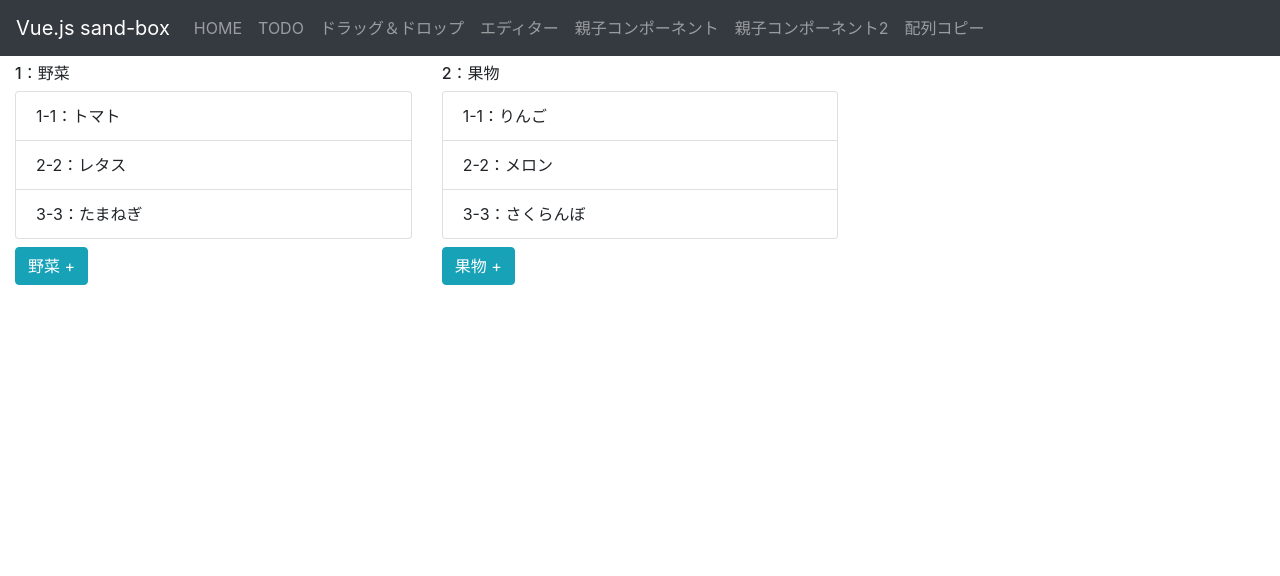
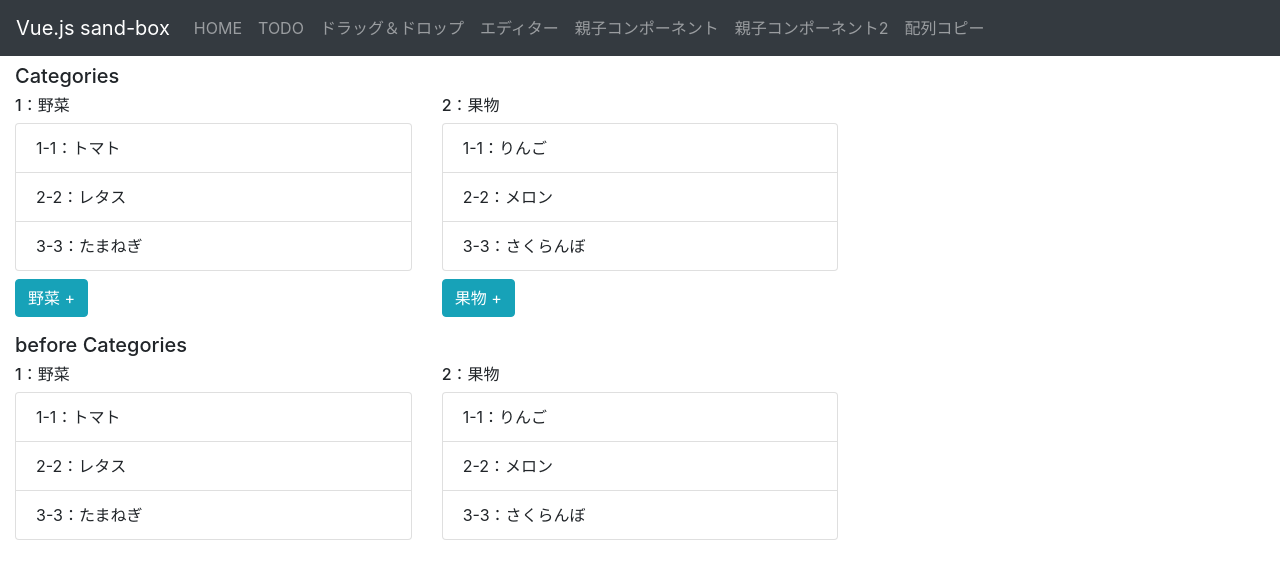
Before and after one commit to kyoruni/vue-sand-box, a Vue app: page /array-copy in a window 1280 px wide. Shown: the top 576 px of the page. Built offline with nearby package versions, Linux system fonts and the light colour scheme.

Commit message:
:wrench: #21 配列の複製をする

```diff
--- a/src/views/ArrayCopy.vue
+++ b/src/views/ArrayCopy.vue
@@ -1,7 +1,9 @@
 <template>
   <div class="array-copy">
+    <!-- categories -->
+    <div class="categories">
+      <h5>Categories</h5>
       <div class="row">
-      <!-- items -->
         <div v-for="category in categories" :key="category.id" class="col-4">
           <h6>{{ category.id }}：{{ category.name }}</h6>
           <ul class="list-group">
@@ -14,6 +16,22 @@
             <button class="btn btn-info" @click="addButton(category.id)">
               {{ category.name }} +
             </button>
+          </div>
+        </div>
+      </div>
+  </div>
+
+    <!-- before Categories -->
+    <div class="before-categories mt-3">
+      <h5>before Categories</h5>
+      <div class="row">
+        <div v-for="beforeCategory in beforeCategories" :key="beforeCategory.id" class="col-4">
+          <h6>{{ beforeCategory.id }}：{{ beforeCategory.name }}</h6>
+          <ul class="list-group">
+            <li v-for="beforeItem in beforeCategory.items" :key="beforeItem.id" class="list-group-item">
+              {{ beforeItem.id }}-{{ beforeItem.id }}：{{ beforeItem.name }}
+            </li>
+          </ul>
         </div>
       </div>
     </div>
@@ -49,7 +67,7 @@ export default {
   },
   // 画面表示時に、CategoriesをbeforeCategoriessにコピーする
   mounted () {
-    this.beforeCategories = this.categories
+    this.beforeCategories = this.categories.slice()
   },
   methods: {
     // Itemsの末尾に新しいアイテムを追加
```
Lines whose indentation alone changed are shown as unchanged.
